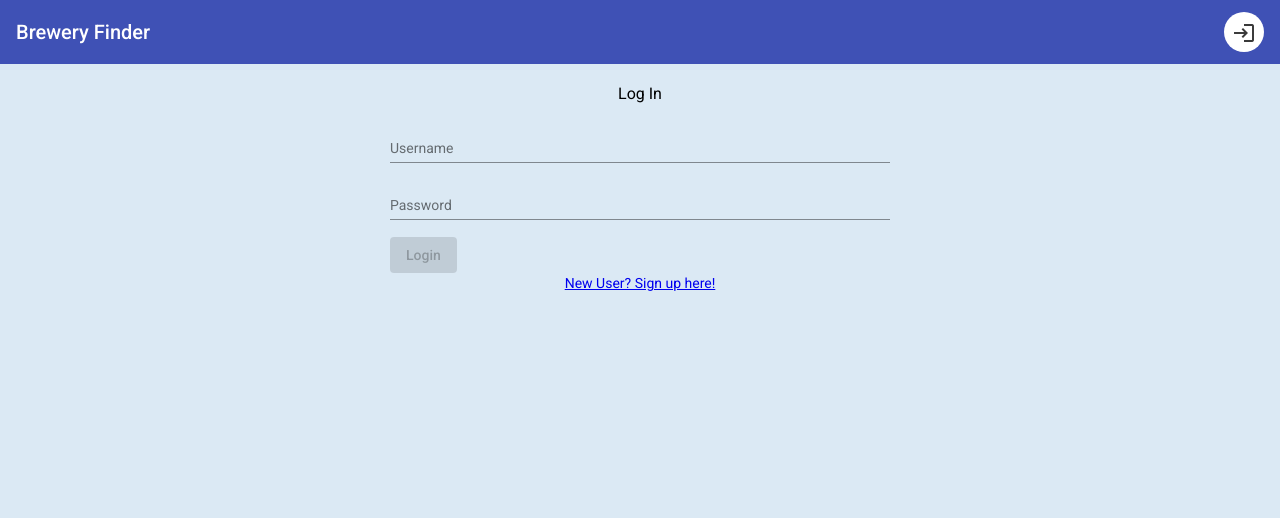
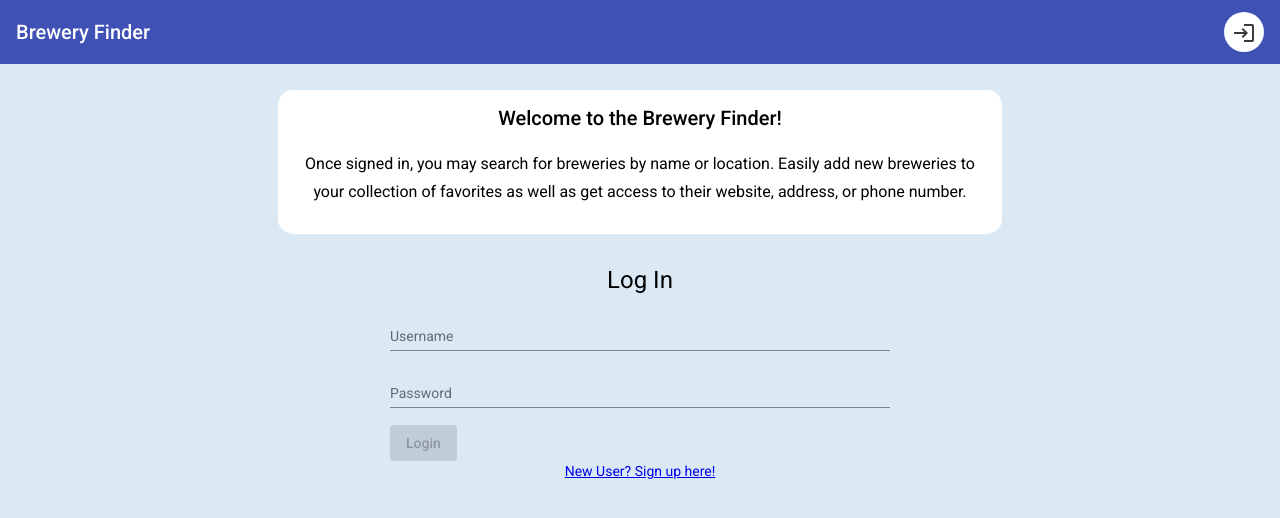
Before and after one commit to gsloup/Brewery-Tracker-Angular-Application, an Angular app: page /login in a window 1280 px wide. Shown: the top 518 px of the page. Built offline with nearby package versions, Linux system fonts and the light colour scheme.

Commit message:
adds welcome message and styling

```diff
--- a/src/app/app.component.html
+++ b/src/app/app.component.html
@@ -18,5 +18,12 @@
     </button>
 </mat-toolbar>
 <div class="page-container">
+    <div *ngIf="username === null" class="text-box white-container">
+        <h2> Welcome to the Brewery Finder! </h2>
+        <h3>
+            Once signed in, you may search for breweries by name or location. Easily add new
+            breweries to your collection of favorites as well as get access to their website, address, or phone number.
+        </h3>
+    </div>
     <router-outlet></router-outlet>
 </div>
--- a/src/app/app.component.scss
+++ b/src/app/app.component.scss
@@ -9,4 +9,5 @@
 
 .page-container{
     margin: 16px auto;
+    padding: 10px;
 }
--- a/src/app/login/login.component.html
+++ b/src/app/login/login.component.html
@@ -1,4 +1,4 @@
-<h3 class="text-center">Log In</h3>
+<h1 class="text-center padding-top30">Log In</h1>
 
 <form [formGroup]='loginForm' (ngSubmit)="login()" class="login-form margin-auto">
 
--- a/src/app/search/search.component.html
+++ b/src/app/search/search.component.html
@@ -14,6 +14,7 @@
 
 <!-- Brewery display table -->
 <div class="margin-top15" [ngClass]="{'hide-class' : breweries.length === 0}">
+  <h4 class="text-center margin-top15">Click on specific breweries to see more information</h4>
   <table mat-table [dataSource]="dataSource" multiTemplateDataRows class="mat-elevation-z8">
     <ng-container matColumnDef="{{column}}" *ngFor="let column of columnsToDisplay">
       <th mat-header-cell *matHeaderCellDef> {{ column | titlecase }} </th>
--- a/src/app/signup/signup.component.html
+++ b/src/app/signup/signup.component.html
@@ -1,4 +1,4 @@
-<h3 class="text-center">Sign Up</h3>
+<h1 class="text-center padding-top30">Sign Up</h1>
 
 <form [formGroup]='signupForm' (ngSubmit)="signup()" class="signup-form margin-auto">
 
--- a/src/styles.scss
+++ b/src/styles.scss
@@ -42,8 +42,27 @@ body {
     justify-content: center;
 }
 .align-center {
-align-items: center;
+    align-items: center;
 }
 .margin-top15{
     margin-top: 15px;
 }
+.padding-top30{
+    padding-top: 30px;
+}
+.text-box {
+    position: relative;
+    margin: auto;
+    max-width: 700px;
+    margin-top: 25px;
+    margin-bottom: 30px;
+    margin: auto;
+    text-align: center;
+    padding: 10px;
+}
+
+.white-container {
+    background-color: white;
+    border: 2px solid white;
+    border-radius: 15px;
+}
```
